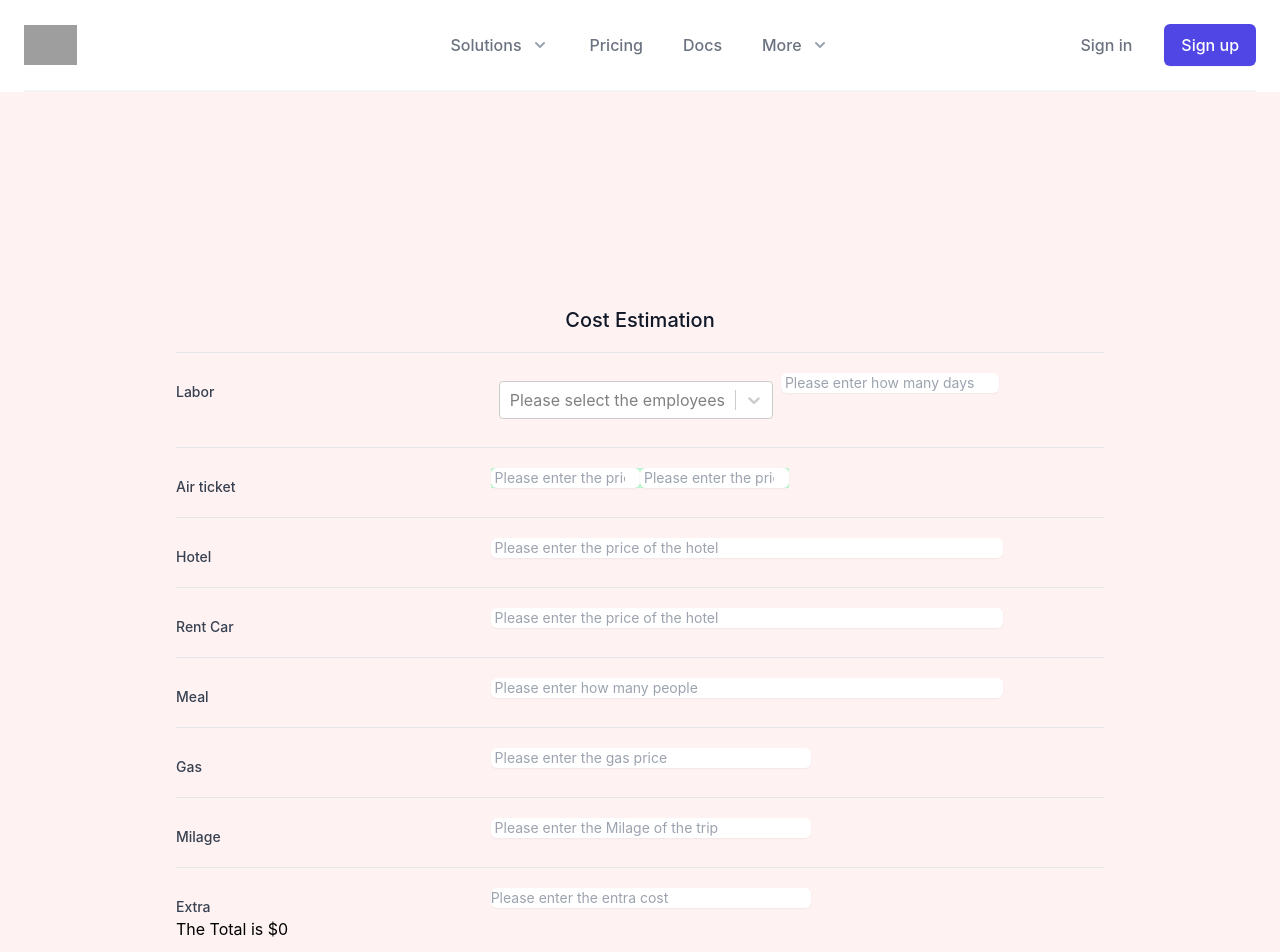
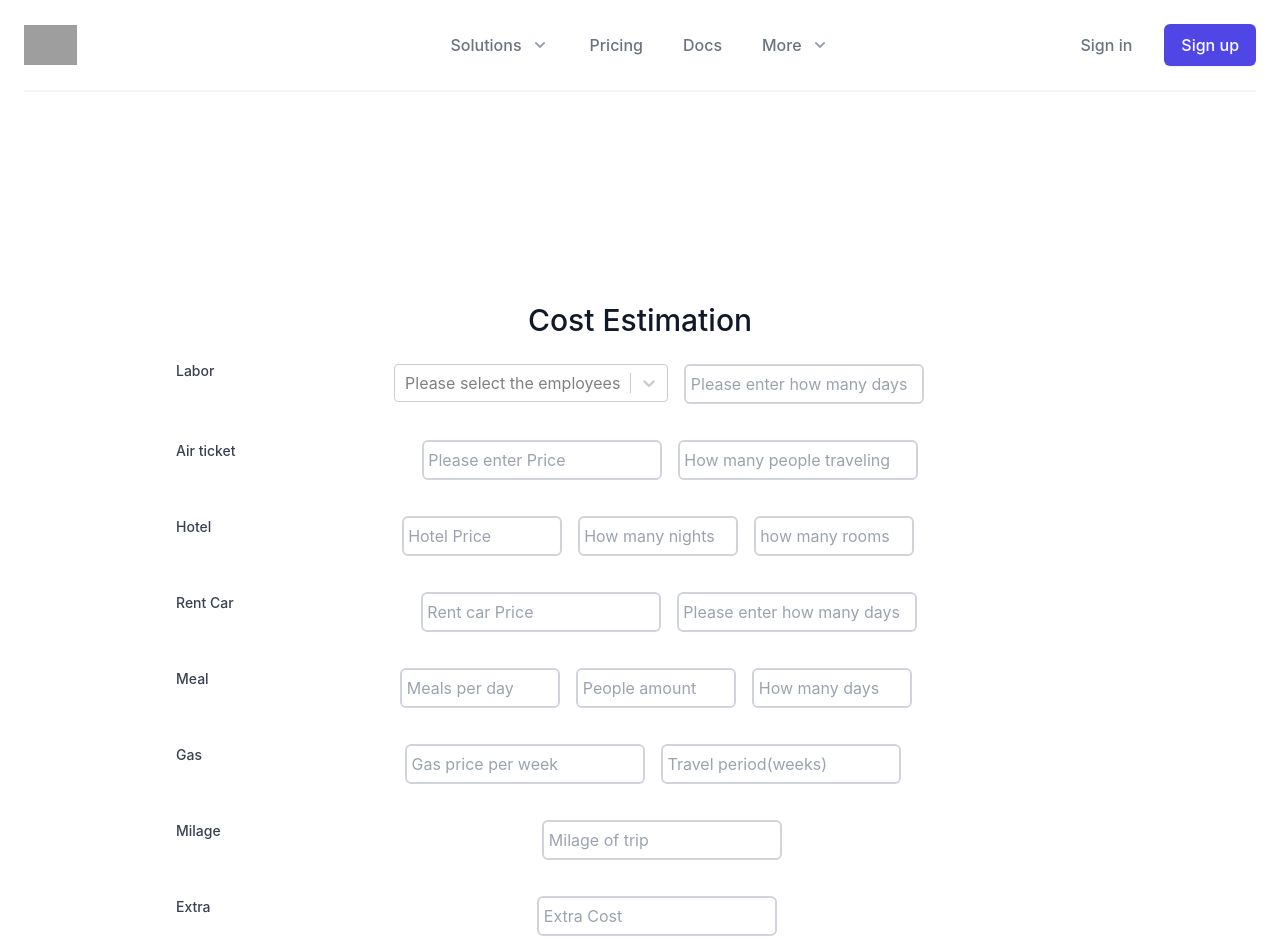
Before and after one commit to Yul857/Commiation-Calculator, a React (Create React App) app: page / in a window 1280 px wide. Shown: the top 952 px of the page. Built offline with nearby package versions, Linux system fonts and the light colour scheme; grey boxes are pictures that could not be loaded.

Commit message:
User interface of the cost estimation

```diff
--- a/src/App.js
+++ b/src/App.js
@@ -7,7 +7,7 @@ import CostForm from "./Components/CostForm";
 
 function App() {
   return (
-    <div className="bg-red-50">
+    <div className="">
       <div className="">
         <AmsHeader />
       </div>
--- a/src/Components/CostForm.js
+++ b/src/Components/CostForm.js
@@ -1,28 +1,38 @@
 import React, { useState, useEffect } from "react";
 import TagsMultiSelect from "./TagsMultiSelect";
-import { useSelector} from 'react-redux'
+import { useSelector } from "react-redux";
 
 export default function CostForm() {
   const [laborDay, setlaborDay] = useState(0);
-  const [airTicket, setAirTicket] = useState(0);
-  const [airPeople, setAirPeople] = useState(0)
-  const [hotel, setHotel] = useState(0);
-  const [car, setCar] = useState(0);
-  const [meal, setMeal] = useState(0);
-  const [gas, setGas] = useState(0);
+  const [airPrice, setAirPrice] = useState(0);
+  const [airPeople, setAirPeople] = useState(0);
+  const [hotelPrice, setHotelPrice] = useState(0);
+  const [hotelNights, setHotelNights] = useState(0);
+  const [roomQuantity, setRoomQuantity] = useState(0);
+  const [carPrice, setCarPrice] = useState(0);
+  const [carDay, setCarDay] = useState(0);
+  const [mealNumber, setMealNumber] = useState(0);
+  const [mealpeople, setMealPeople] = useState(0);
+  const [mealDays, setMealDays] = useState(0);
+  const [gasPrice, setGasPrice] = useState(0);
+  const [gasWeeks, setGasWeeks] = useState(1);
   const [milage, setMilage] = useState(0);
   const [extra, setExtra] = useState(0);
 
-  const laborTotal = useSelector((state)=> state.counter.value)
-  let estimatedTotal = laborTotal*laborDay
-
-
+  const laborTotal = useSelector((state) => state.counter.value);
+  let estimatedTotal =
+    laborTotal * laborDay +
+    airPrice * airPeople +
+    hotelPrice * hotelNights * roomQuantity +
+    carPrice * carDay +
+    50 * mealNumber * mealpeople * mealDays +
+    gasPrice * gasWeeks +
+    milage +
+    extra;
 
   useEffect(() => {
-    console.log(
-      `the total price of the cost is ${laborTotal*laborDay}`
-    );
-  }, [laborDay]);
+    console.log(estimatedTotal);
+  }, [estimatedTotal]);
 
   return (
     <div className="m-40 p-4">
@@ -30,19 +40,22 @@ export default function CostForm() {
         <div className="space-y-8 divide-y divide-gray-200 sm:space-y-5">
           <div className="pt-8 space-y-6 sm:pt-10 sm:space-y-5">
             <div>
-              <h3 className="text-xl leading-6 font-medium text-gray-900 text-center ">
+              <h3 className="text-3xl leading-6 font-medium text-gray-900 text-center">
                 Cost Estimation
               </h3>
             </div>
             <div className="space-y-6 sm:space-y-5">
-              <div className="sm:grid sm:grid-cols-3 sm:gap-4 sm:items-start sm:border-t sm:border-gray-200 sm:pt-5">
+              <div className="flex justify-between">
+                <div>
                   <label
-                  htmlFor="labor"
+                    htmlFor="laborDay"
                     className="block text-sm font-medium text-gray-700 sm:mt-px sm:pt-2"
                   >
                     Labor
                   </label>
-                <div className="mt-1 sm:mt-0 sm:col-span-2 flex">
+                </div>
+
+                <div className="mt-1 flex">
                   <div className="m-2">
                     <TagsMultiSelect />
                   </div>
@@ -53,181 +66,277 @@ export default function CostForm() {
                       }}
                       placeholder=" Please enter how many days"
                       type="number"
-                    name="labor"
-                    id="labor"
-                    className="max-w-lg block w-full shadow-sm focus:ring-indigo-500 focus:border-indigo-500 sm:max-w-xs sm:text-sm border-gray-300 rounded-md"
+                      name="laborDay"
+                      id="laborDay"
+                      className="w-60 h-10 rounded-md m-2 border-2 border-gray-300"
                     />
                   </div>
                 </div>
+                <div></div>
               </div>
 
-              <div className="sm:grid sm:grid-cols-3 sm:gap-4 sm:items-start sm:border-t sm:border-gray-200 sm:pt-5">
+              <div className="flex justify-between">
+                <div>
                   <label
-                  htmlFor="air-ticket"
+                    htmlFor="air-Price"
                     className="block text-sm font-medium text-gray-700 sm:mt-px sm:pt-2"
                   >
                     Air ticket
                   </label>
-                <div className="mt-1 sm:mt-0 flex bg-green-200 justify-between">
-                  <div className="w-60 ">
+                </div>
+
+                <div className="mt-1 sm:mt-0 flex justify-between">
+                  <div>
                     <input
                       onChange={(event) => {
-                      setAirTicket(event.target.valueAsNumber);
+                        setAirPrice(event.target.valueAsNumber);
                       }}
-                    placeholder=" Please enter the price of the Air ticket"
+                      placeholder=" Please enter Price"
                       type="number"
-                    name="air-ticket"
-                    id="air-ticket"
-                    className="max-w-lg block w-full shadow-sm focus:ring-indigo-500 focus:border-indigo-500 sm:max-w-xs sm:text-sm border-gray-300 rounded-md"
+                      name="air-Price"
+                      id="air-Price"
+                      className="w-60 h-10 rounded-md m-2 border-2 border-gray-300"
                     />
                   </div>
-                  <div className="w-60">
+                  <div>
                     <input
                       onChange={(event) => {
-                      setAirTicket(event.target.valueAsNumber);
+                        setAirPeople(event.target.valueAsNumber);
                       }}
-                    placeholder=" Please enter the price of the Air ticket"
+                      placeholder=" How many people traveling"
                       type="number"
-                    name="air-ticket"
-                    id="air-ticket"
-                    className="max-w-lg block w-full shadow-sm focus:ring-indigo-500 focus:border-indigo-500 sm:max-w-xs sm:text-sm border-gray-300 rounded-md"
+                      name="air-People"
+                      id="air-People"
+                      className="w-60 h-10 rounded-md m-2 border-2 border-gray-300"
                     />
                   </div>
-
                 </div>
+                <div></div>
               </div>
 
-              <div className="sm:grid sm:grid-cols-3 sm:gap-4 sm:items-start sm:border-t sm:border-gray-200 sm:pt-5">
+              <div className="flex justify-between">
+                <div>
                   <label
-                  htmlFor="hotel"
+                    htmlFor="hotelPrice"
                     className="block text-sm font-medium text-gray-700 sm:mt-px sm:pt-2"
                   >
                     Hotel
                   </label>
-                <div className="mt-1 sm:mt-0 sm:col-span-2">
+                </div>
+                <div className="mt-1 sm:mt-0 flex justify-between">
+                  <div>
                     <input
                       onChange={(event) => {
-                      setHotel(event.target.valueAsNumber);
+                        setHotelPrice(event.target.valueAsNumber);
                       }}
-                    placeholder=" Please enter the price of the hotel"
-                    id="hotel"
-                    name="hotel"
+                      placeholder=" Hotel Price"
                       type="number"
-                    className="block max-w-lg w-full shadow-sm focus:ring-indigo-500 focus:border-indigo-500 sm:text-sm border-gray-300 rounded-md"
+                      name="hotelPrice"
+                      id="hotelPrice"
+                      className="w-40 h-10 rounded-md m-2 border-2 border-gray-300"
+                    />
+                  </div>
+                  <div>
+                    <input
+                      onChange={(event) => {
+                        setHotelNights(event.target.valueAsNumber);
+                      }}
+                      placeholder=" How many nights"
+                      type="number"
+                      name="hotelNights"
+                      id="hotelNights"
+                      className="w-40 h-10 rounded-md m-2 border-2 border-gray-300"
+                    />
+                  </div>
+                  <div>
+                    <input
+                      onChange={(event) => {
+                        setRoomQuantity(event.target.valueAsNumber);
+                      }}
+                      placeholder=" how many rooms"
+                      type="number"
+                      name="roomQuantity"
+                      id="RoomQuantity"
+                      className="w-40 h-10 rounded-md m-2 border-2 border-gray-300"
                     />
                   </div>
                 </div>
+                <div></div>
+              </div>
 
-              <div className="sm:grid sm:grid-cols-3 sm:gap-4 sm:items-start sm:border-t sm:border-gray-200 sm:pt-5">
+              <div className="flex justify-between">
                 <label
                   htmlFor="rent-car"
                   className="block text-sm font-medium text-gray-700 sm:mt-px sm:pt-2"
                 >
                   Rent Car
                 </label>
-                <div className="mt-1 sm:mt-0 sm:col-span-2">
+                <div className="mt-1 sm:mt-0 flex justify-between">
+                  <div>
                     <input
                       onChange={(event) => {
-                      setCar(event.target.valueAsNumber);
+                        setCarPrice(event.target.valueAsNumber);
                       }}
-                    placeholder=" Please enter the price of the hotel"
-                    id="rent-car"
-                    name="rent-car"
+                      placeholder=" Rent car Price"
                       type="number"
-                    className="block max-w-lg w-full shadow-sm focus:ring-indigo-500 focus:border-indigo-500 sm:text-sm border-gray-300 rounded-md"
+                      name="carPrice"
+                      id="carPrice"
+                      className="w-60 h-10 rounded-md m-2 border-2 border-gray-300"
+                    />
+                  </div>
+                  <div>
+                    <input
+                      onChange={(event) => {
+                        setCarDay(event.target.valueAsNumber);
+                      }}
+                      placeholder=" Please enter how many days"
+                      type="number"
+                      name="carDay"
+                      id="carDay"
+                      className="w-60 h-10 rounded-md m-2 border-2 border-gray-300"
                     />
                   </div>
                 </div>
+                <div></div>
+              </div>
 
-              <div className="sm:grid sm:grid-cols-3 sm:gap-4 sm:items-start sm:border-t sm:border-gray-200 sm:pt-5">
+              <div className="flex justify-between">
                 <label
                   htmlFor="meal"
                   className="block text-sm font-medium text-gray-700 sm:mt-px sm:pt-2"
                 >
                   Meal
                 </label>
-                <div className="mt-1 sm:mt-0 sm:col-span-2">
+                <div className="mt-1 sm:mt-0 flex justify-between">
+                  <div>
                     <input
                       onChange={(event) => {
-                      setMeal(event.target.valueAsNumber);
+                        setMealNumber(event.target.valueAsNumber);
                       }}
-                    placeholder=" Please enter how many people"
+                      placeholder=" Meals per day"
                       type="number"
-                    name="meal"
-                    id="meal"
-                    className="block max-w-lg w-full shadow-sm focus:ring-indigo-500 focus:border-indigo-500 sm:text-sm border-gray-300 rounded-md"
+                      name="mealNumber"
+                      id="mealNumber"
+                      className="w-40 h-10 rounded-md m-2 border-2 border-gray-300"
+                    />
+                  </div>
+                  <div>
+                    <input
+                      onChange={(event) => {
+                        setMealPeople(event.target.valueAsNumber);
+                      }}
+                      placeholder=" People amount"
+                      type="number"
+                      name="mealPeople"
+                      id="mealPeople"
+                      className="w-40 h-10 rounded-md m-2 border-2 border-gray-300"
+                    />
+                  </div>
+                  <div>
+                    <input
+                      onChange={(event) => {
+                        setMealDays(event.target.valueAsNumber);
+                      }}
+                      placeholder=" How many days"
+                      type="number"
+                      name="mealDays"
+                      id="mealDays"
+                      className="w-40 h-10 rounded-md m-2 border-2 border-gray-300"
                     />
                   </div>
                 </div>
+                <div></div>
+              </div>
 
-              <div className="sm:grid sm:grid-cols-3 sm:gap-4 sm:items-start sm:border-t sm:border-gray-200 sm:pt-5">
+              <div className="flex justify-between">
                 <label
                   htmlFor="gas"
                   className="block text-sm font-medium text-gray-700 sm:mt-px sm:pt-2"
                 >
                   Gas
                 </label>
-                <div className="mt-1 sm:mt-0 sm:col-span-2">
+                <div className="mt-1 sm:mt-0 flex justify-between">
+                  <div>
                     <input
                       onChange={(event) => {
-                      setGas(event.target.valueAsNumber);
+                        setGasPrice(event.target.valueAsNumber);
                       }}
-                    placeholder=" Please enter the gas price"
+                      placeholder=" Gas price per week"
                       type="number"
-                    name="gas"
-                    id="gas"
-                    className="max-w-lg block w-full shadow-sm focus:ring-indigo-500 focus:border-indigo-500 sm:max-w-xs sm:text-sm border-gray-300 rounded-md"
+                      name="gasPrice"
+                      id="gasPrice"
+                      className="w-60 h-10 rounded-md m-2 border-2 border-gray-300"
+                    />
+                  </div>
+                  <div>
+                    <input
+                      onChange={(event) => {
+                        setGasWeeks(event.target.valueAsNumber);
+                      }}
+                      placeholder=" Travel period(weeks)"
+                      type="number"
+                      name="gasWeeks"
+                      id="gasWeeks"
+                      className="w-60 h-10 rounded-md m-2 border-2 border-gray-300"
                     />
                   </div>
                 </div>
+                <div></div>
+              </div>
 
-              <div className="sm:grid sm:grid-cols-3 sm:gap-4 sm:items-start sm:border-t sm:border-gray-200 sm:pt-5">
+              <div className="flex justify-between">
                 <label
                   htmlFor="milage"
                   className="block text-sm font-medium text-gray-700 sm:mt-px sm:pt-2"
                 >
                   Milage
                 </label>
-                <div className="mt-1 sm:mt-0 sm:col-span-2">
+                <div className="mt-1 sm:mt-0 flex justify-between">
+                  <div>
                     <input
                       onChange={(event) => {
                         setMilage(event.target.valueAsNumber);
                       }}
-                    placeholder=" Please enter the Milage of the trip"
+                      placeholder=" Milage of trip"
                       type="number"
                       name="milage"
                       id="milage"
-                    className="max-w-lg block w-full shadow-sm focus:ring-indigo-500 focus:border-indigo-500 sm:max-w-xs sm:text-sm border-gray-300 rounded-md"
+                      className="w-60 h-10 rounded-md m-2 border-2 border-gray-300"
                     />
                   </div>
                 </div>
+                <div></div>
+              </div>
 
-              <div className="sm:grid sm:grid-cols-3 sm:gap-4 sm:items-start sm:border-t sm:border-gray-200 sm:pt-5">
+              <div className="flex justify-between">
                 <label
                   htmlFor="extra"
                   className="block text-sm font-medium text-gray-700 sm:mt-px sm:pt-2"
                 >
                   Extra
                 </label>
-                <div className="mt-1 sm:mt-0 sm:col-span-2">
+                <div className="mt-1 sm:mt-0 flex justify-between">
+                  <div>
                     <input
                       onChange={(event) => {
                         setExtra(event.target.valueAsNumber);
                       }}
-                    placeholder="Please enter the entra cost"
+                      placeholder=" Extra Cost"
                       type="number"
                       name="extra"
                       id="extra"
-                    className="max-w-lg block w-full shadow-sm focus:ring-indigo-500 focus:border-indigo-500 sm:max-w-xs sm:text-sm border-gray-300 rounded-md"
+                      className="w-60 h-10 rounded-md m-2 border-2 border-gray-300"
                     />
                   </div>
+                </div>
+                <div></div>
               </div>
             </div>
           </div>
         </div>
       </form>
-      <div>
-        <h1>The Total is ${estimatedTotal}</h1>
+      <div className="m-4 font-bold text-3xl text-center">
+        <h1>The Estimated Total is ${estimatedTotal}</h1>
       </div>
     </div>
   );
```
Lines whose indentation alone changed are shown as unchanged.
